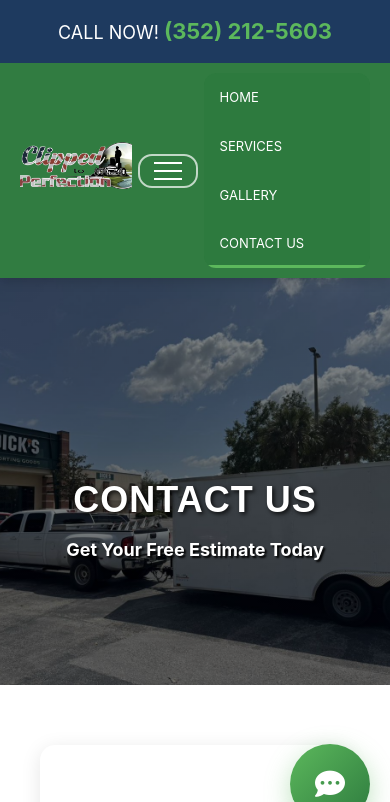
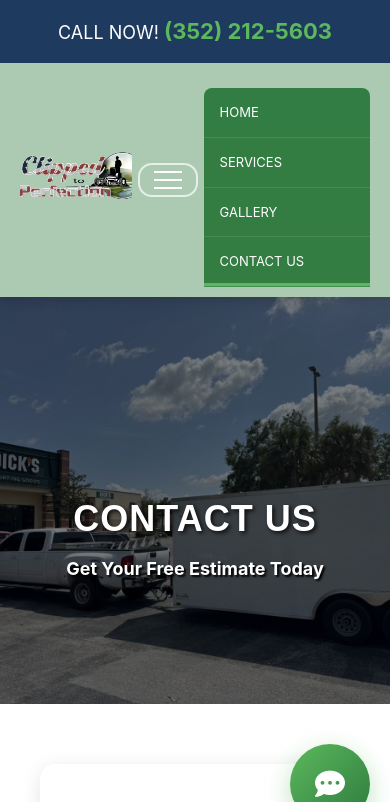
Before and after one commit to Gaazz/Clipped-to-Perfections-MultiPage-Demo, a plain HTML site: page contact.html in a window 390 px wide. Both pictures are taken after a click on the button 344 px from the left and 107 px from the top of the page. Shown: the top 802 px of the page. Drawn offline with Linux system fonts and the light colour scheme; a web font is replaced by a local one.

Commit message:
Add files via upload

```diff
--- a/contact.html
+++ b/contact.html
@@ -242,7 +242,7 @@
       });
     }
 
-    // Mobile dropdown support (tap Services to expand)
+    // Mobile dropdown support (tap Services to expand/collapse)
     const dropdown = document.querySelector('.main-nav .dropdown');
     if (dropdown) {
       const trigger = dropdown.querySelector('a');
@@ -250,10 +250,25 @@
         trigger.addEventListener('click', (e) => {
           if (window.matchMedia('(max-width: 968px)').matches) {
             e.preventDefault();
+            e.stopPropagation();
+
+            // Toggle the dropdown
+            const isOpen = dropdown.classList.contains('dropdown--open');
             dropdown.classList.toggle('dropdown--open');
+
+            console.log('Dropdown toggled:', !isOpen ? 'OPENED' : 'CLOSED');
           }
         });
       }
+
+      // Close dropdown when clicking outside on mobile
+      document.addEventListener('click', (e) => {
+        if (window.matchMedia('(max-width: 968px)').matches) {
+          if (!dropdown.contains(e.target)) {
+            dropdown.classList.remove('dropdown--open');
+          }
+        }
+      });
     }
   })();
 </script>
--- a/css/style.css
+++ b/css/style.css
@@ -922,20 +922,25 @@ body {
     display: none;
     width: 100%;
     order: 10;
-    background: var(--primary-green);
-    border-radius: 12px;
+    background: transparent;
+    border-radius: 0;
     overflow: hidden;
+    margin-top: 15px;
   }
 
   .header.header--open .main-nav { display: block; }
 
-  /* Make header more opaque when menu is open on mobile */
-  .header.header--open {
-    background: rgba(45, 122, 62, 0.98) !important;
+  .main-nav ul { flex-direction: column; width: 100%; }
+  .main-nav a {
+    padding: 14px 16px;
+    text-align: left;
+    background: rgba(45, 122, 62, 0.95);
+    border-bottom: 1px solid rgba(255,255,255,0.1);
   }
 
-  .main-nav ul { flex-direction: column; width: 100%; }
-  .main-nav a { padding: 14px 16px; text-align: left; }
+  .main-nav li:first-child a {
+    border-radius: 8px 8px 0 0;
+  }
 
   .main-nav .dropdown-menu {
     position: static !important;
@@ -944,6 +949,12 @@ body {
     box-shadow: none !important;
     border-radius: 0 !important;
     display: none !important;
+    background: transparent !important;
+  }
+
+  .main-nav .dropdown-menu a {
+    background: rgba(30, 58, 95, 0.95) !important;
+    padding-left: 32px !important;
   }
 
   .main-nav .dropdown.dropdown--open .dropdown-menu {
```
Also changed, not shown: gallery.html (+16 -1 lines), index.html (+16 -1 lines).
